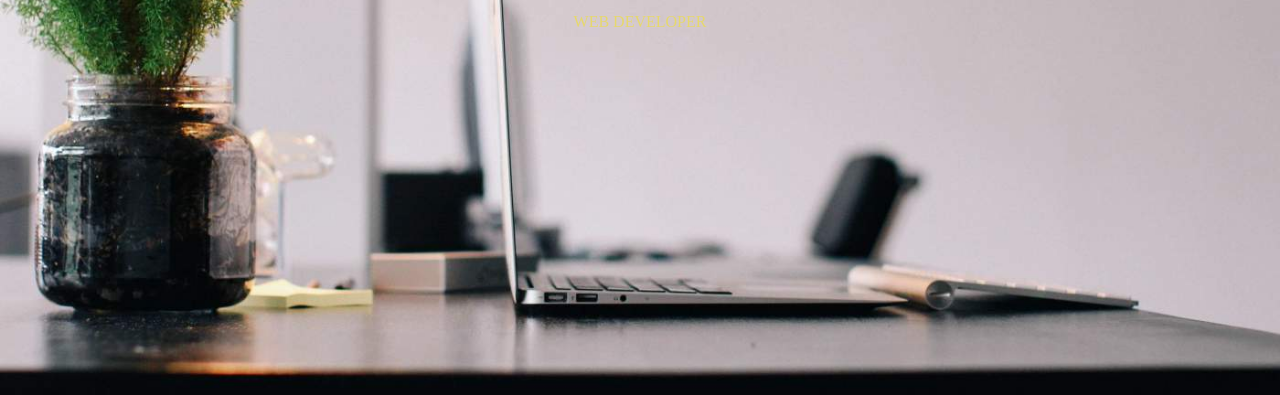
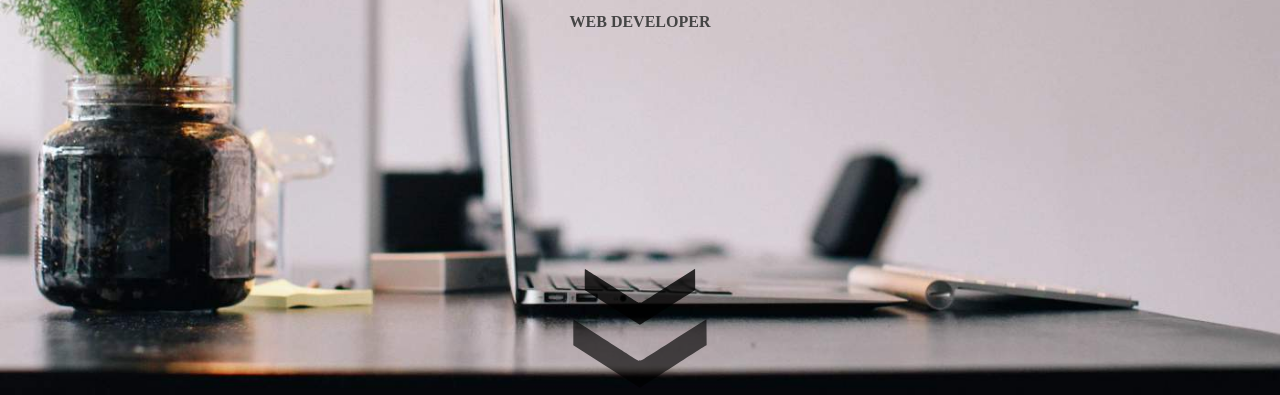
Before and after one commit to Rebjai/Porftolio, a plain HTML site: page index.html in a window 1280 px wide. Shown: the part 405-800 px from the top of the page. Drawn offline with Linux system fonts and the light colour scheme.

Commit message:
added ui elements to the about page

```diff
--- a/index.html
+++ b/index.html
@@ -88,6 +88,7 @@
             align-items: center;
             justify-content: center;
             min-height: 60vh;
+            overflow: hidden;
         }
 
         .parallax h1 {
@@ -96,8 +97,20 @@
         }
 
         .parallax p {
+            color: rgb(69, 69, 69);
+            font-weight: bolder;
             opacity: 0;
             animation: 2s fadein 2s forwards;
+            transition: transform 500ms ease-in, text-shadow 500ms ease-in-out, color 700ms ease-in-out;
+        }
+
+        .parallax p:hover {
+            color: rgb(43, 43, 43);
+            opacity: 0;
+            animation: 2s fadein 2s forwards;
+            text-shadow: 0px 0px 27px rgb(255, 255, 69);
+            transform: scale(1.4);
+
         }
 
         #about .parallax {
@@ -105,6 +118,24 @@
             min-height: 100vh;
 
 
+        }
+
+        .arrow {
+            height: 7vw;
+            width: 11vw;
+            position: absolute;
+            opacity: .65;
+            bottom: 0vh;
+            animation:  move-up-down 2500ms 40ms forwards ease-in-out infinite;
+        }
+
+        .arrow2 {
+            height: 7vw;
+            width: 9vw;
+            position: absolute;
+            opacity: .8;
+            bottom: 7vh;
+            animation: move-up-down 2500ms forwards ease-in-out infinite;
         }
 
         #about .info {
@@ -145,11 +176,17 @@
     <section id="about">
         <div class="parallax">
             <h1>JESÚS REBOLLAR</h1>
+
             <p>WEB DEVELOPER</p>
+
+            <img src="images/arrow-down.svg" alt="discover more about me" class="arrow">
+            <img src="images/arrow-down.svg" alt="discover more about me" class="arrow2">
+
         </div>
         <div class="info">
             <p>21 years old, passionate for technology, web developer and part time geek always trying to learn new and amazing
-                things.</p>
+                things.
+            </p>
             <p>I'm a
                 <span id="tooltip" data-tool-tip="I Made my first web page when i was 13 years old">self taught developer</span>, with over 2 year of experience using standarized web technologies to make elegant,
                 responsive and interactive web pages.</p>
@@ -217,9 +254,8 @@
         <div class="info">
             <blockquote>
                 <p>
-                     dolor sit amet consectetur adipisicing elit. Culpa nemo minima suscipit dolores!
-                    Tempore neque excepturi laborum sint sunt ut iure provident dolor officiis quia fuga at, error perferendis
-                    aut!
+                    dolor sit amet consectetur adipisicing elit. Culpa nemo minima suscipit dolores! Tempore neque excepturi laborum sint sunt
+                    ut iure provident dolor officiis quia fuga at, error perferendis aut!
                 </p>
                 <strong>Lorem ipsum</strong>
             </blockquote>
--- a/styles/main.css
+++ b/styles/main.css
@@ -300,6 +300,7 @@ section#portfolio{
 }
 
 /* animations */
+
 @keyframes fadein{
     0%{
         opacity: 0;
@@ -311,6 +312,26 @@ section#portfolio{
 @keyframes color-change{
     100%{
         color: rgb(55, 174, 59)
+    }
+}
+@keyframes move-up-down{
+    0%{
+        transform: translateY(0%)
+    }
+    15%{
+        transform: translateY(50%);
+    }
+    30%{
+        transform: translateY(0%)
+    }
+    45%{
+        transform: translateY(50%)
+    }
+    60%{
+    transform: translateY(0%);
+    }
+    100%{
+        transform: translateY(0%)
     }
 }
 
```
Also changed, not shown: images/arrow-down.svg (added).
